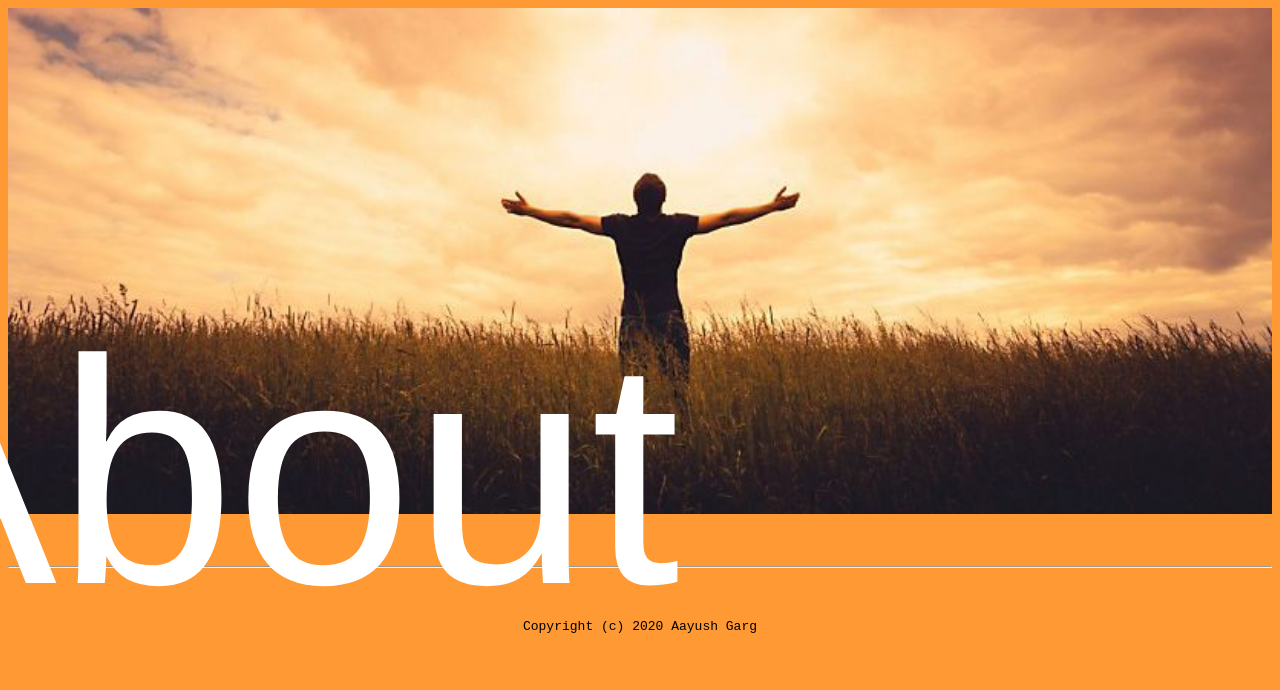
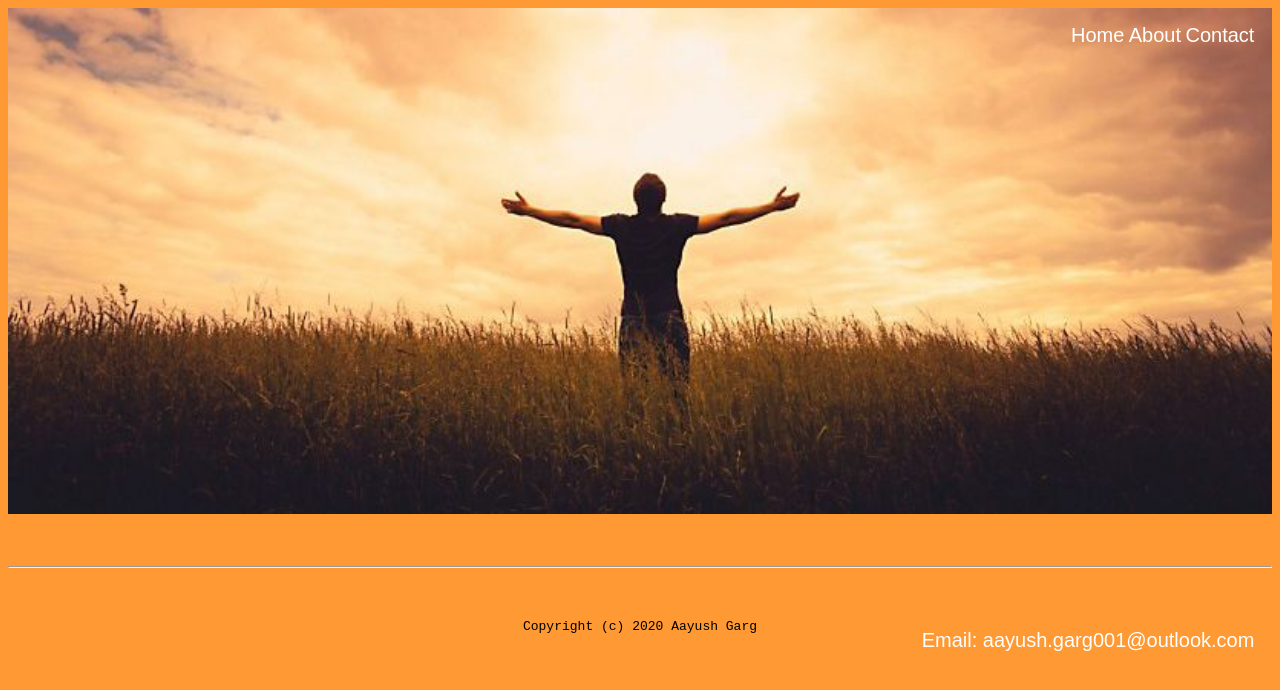
Before and after one commit to AAG-001/aayushgarg.github.io, a plain HTML site: page contact.html in a window 1280 px wide. Drawn offline with Linux system fonts and the light colour scheme.

Commit message:
Add files via upload

```diff
--- a/css/master.css
+++ b/css/master.css
@@ -65,7 +65,7 @@
 .x1
 {
 position: absolute; /* To place the text on the image*/
-top: 400rem; /* The exact location of the text from the top of the image*/ /* Other beautification stuff */
+top: 60%; /* The exact location of the text from the top of the image*/ /* Other beautification stuff */
 width: 30%
 }
 
@@ -73,7 +73,7 @@ width: 30%
 {
 color:white;
 position: absolute; /* To place the text on the image*/
-top: 480rem; /* The exact location of the text from the top of the image*/ /* Other beautification stuff */
+top: 73%; /* The exact location of the text from the top of the image*/ /* Other beautification stuff */
 width: 30%;
 }
 
@@ -90,34 +90,33 @@ h2 span.spacer { padding:0 5px; }
 
 .top-right {
   position: absolute;
-  top: 18rem;
-  right: 26rem;
+  top: 3%;
+  right: 2%;
   color: white;
 }
 .top-right-re {
   position: absolute;
-  top: 18rem;
-  right: 26rem;
+  top: 3%;
+  right: 2%;
   color: blue;
 }
 
 .active{
-margin-top:20rem;
-margin-right:5rem;
-font-size:20rem;
+margin-top:5%;
+font-size:20px;
 }
 
 .active1{
-	margin-top:80rem;
-	margin-right:60rem;
-	font-size:20rem;
+	margin-top:5%;
+	margin-right:0%;
+	font-size:20px;
 }
 
 .bottom-right {
   position: absolute;
-  bottom: 78rem;
-  right: 26rem;
-  font-size:20rem;
+  bottom: 16%;
+  right: 2%;
+  font-size:20px;
 }
 
 p{color:white;}
```
